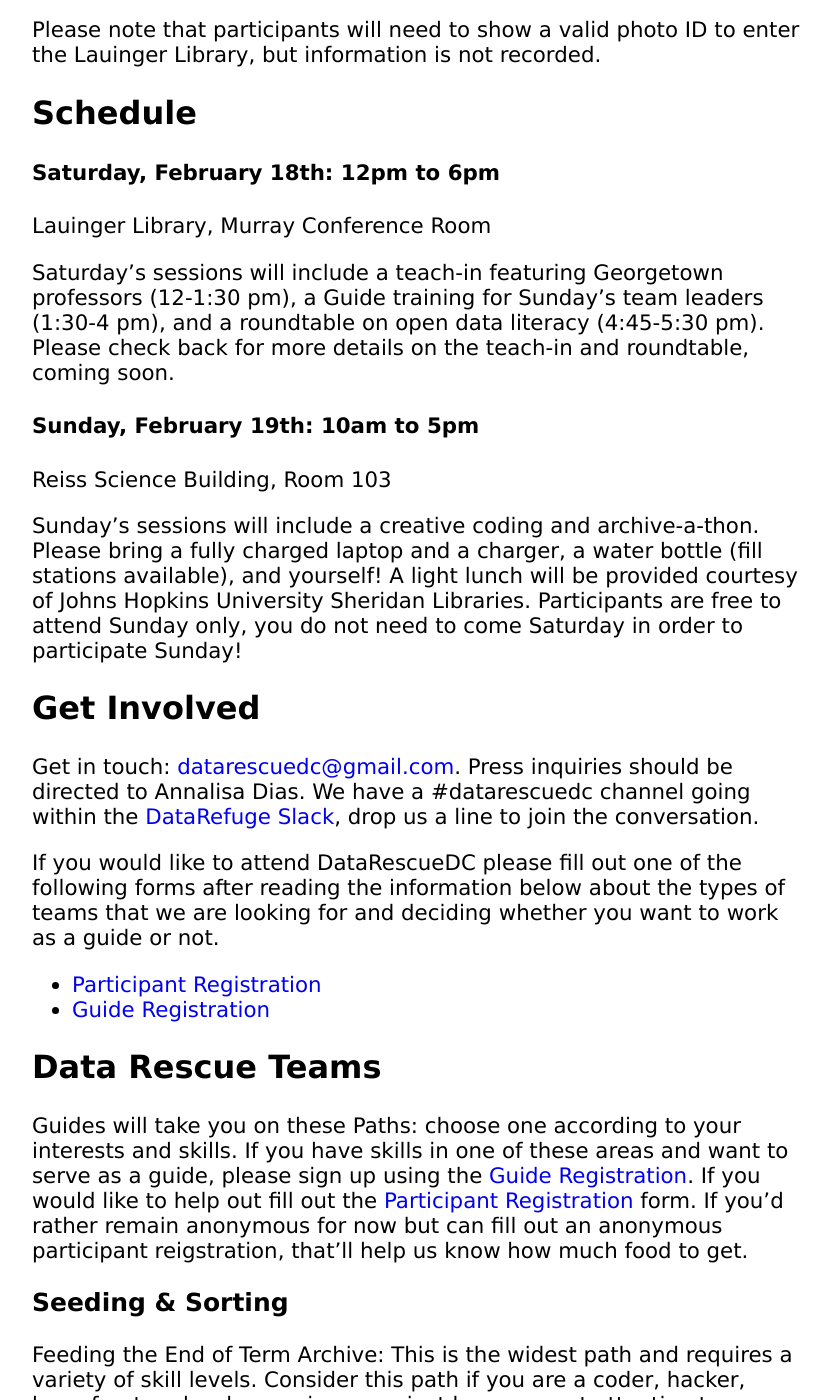
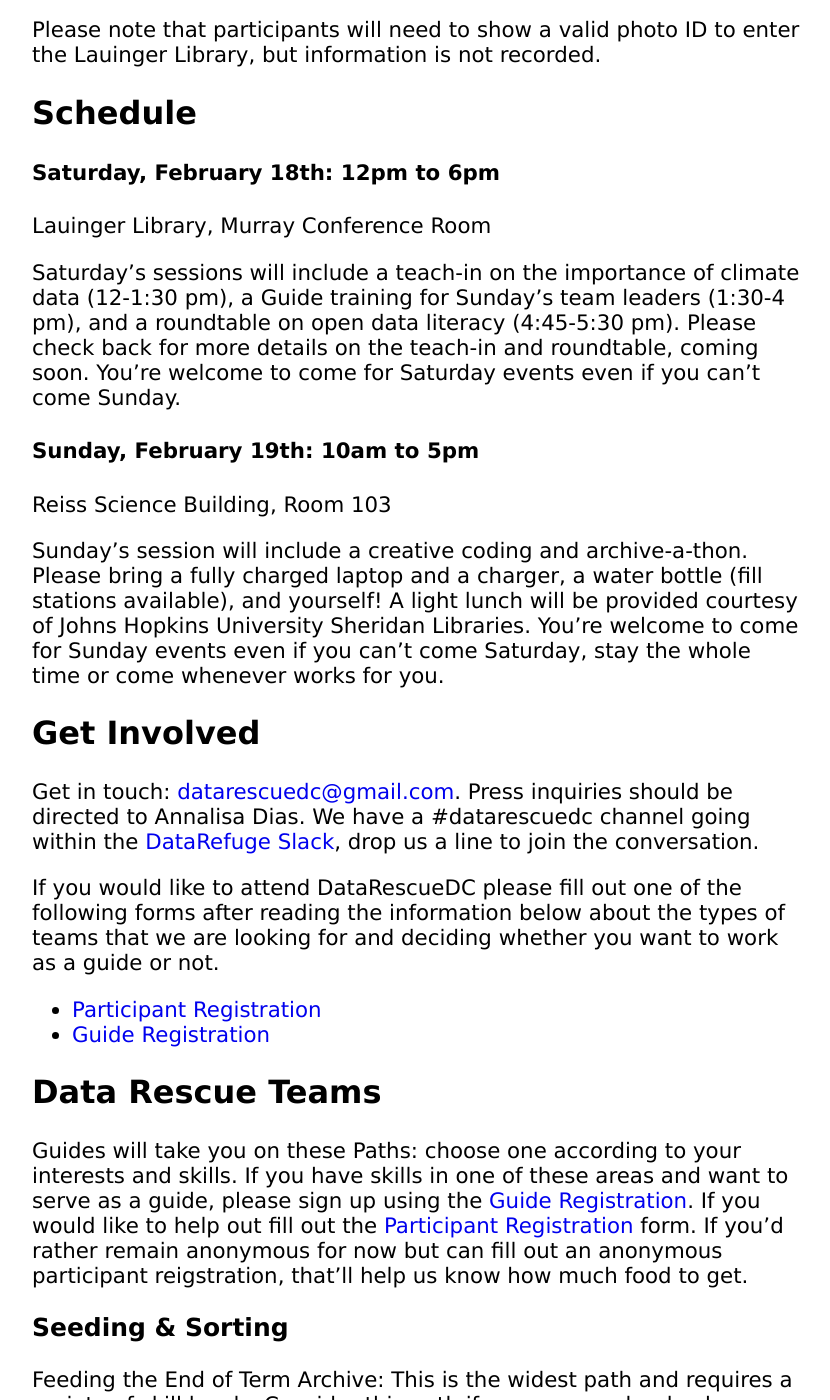
Before and after one commit to datarefuge/datarescue-dc, a Jekyll site: the page built from index.md, in a window 1280 px wide and 1400 px high, scrolled down 1606 px. Shown: the whole window, without its empty margins (224-1054 px from the left). Built offline with Jekyll 4.4.1, drawn with Linux system fonts in a browser that asks for light colours; some of the changed text lies outside the part shown.

Commit message:
Update index.md

```diff
--- a/index.md
+++ b/index.md
@@ -36,12 +36,12 @@
 #### Saturday, February 18th: 12pm to 6pm
 Lauinger Library, Murray Conference Room
 
-Saturday's sessions will include a teach-in featuring Georgetown professors (12-1:30 pm), a Guide training for Sunday's team leaders (1:30-4 pm), and a roundtable on open data literacy (4:45-5:30 pm). Please check back for more details on the teach-in and roundtable, coming soon.
+Saturday's sessions will include a teach-in on the importance of climate data (12-1:30 pm), a Guide training for Sunday's team leaders (1:30-4 pm), and a roundtable on open data literacy (4:45-5:30 pm). Please check back for more details on the teach-in and roundtable, coming soon. You're welcome to come for Saturday events even if you can't come Sunday.
 
 #### Sunday, February 19th: 10am to 5pm
 Reiss Science Building, Room 103
 
-Sunday's sessions will include a creative coding and archive-a-thon. Please bring a fully charged laptop and a charger, a water bottle (fill stations available), and yourself! A light lunch will be provided courtesy of Johns Hopkins University Sheridan Libraries. Participants are free to attend Sunday only, you do not need to come Saturday in order to participate Sunday!
+Sunday's session will include a creative coding and archive-a-thon. Please bring a fully charged laptop and a charger, a water bottle (fill stations available), and yourself! A light lunch will be provided courtesy of Johns Hopkins University Sheridan Libraries. You're welcome to come for Sunday events even if you can't come Saturday, stay the whole time or come whenever works for you.
 
 ## Get Involved
 
```
Also changed, not shown: other parts of index.md (+1 -1 lines).
